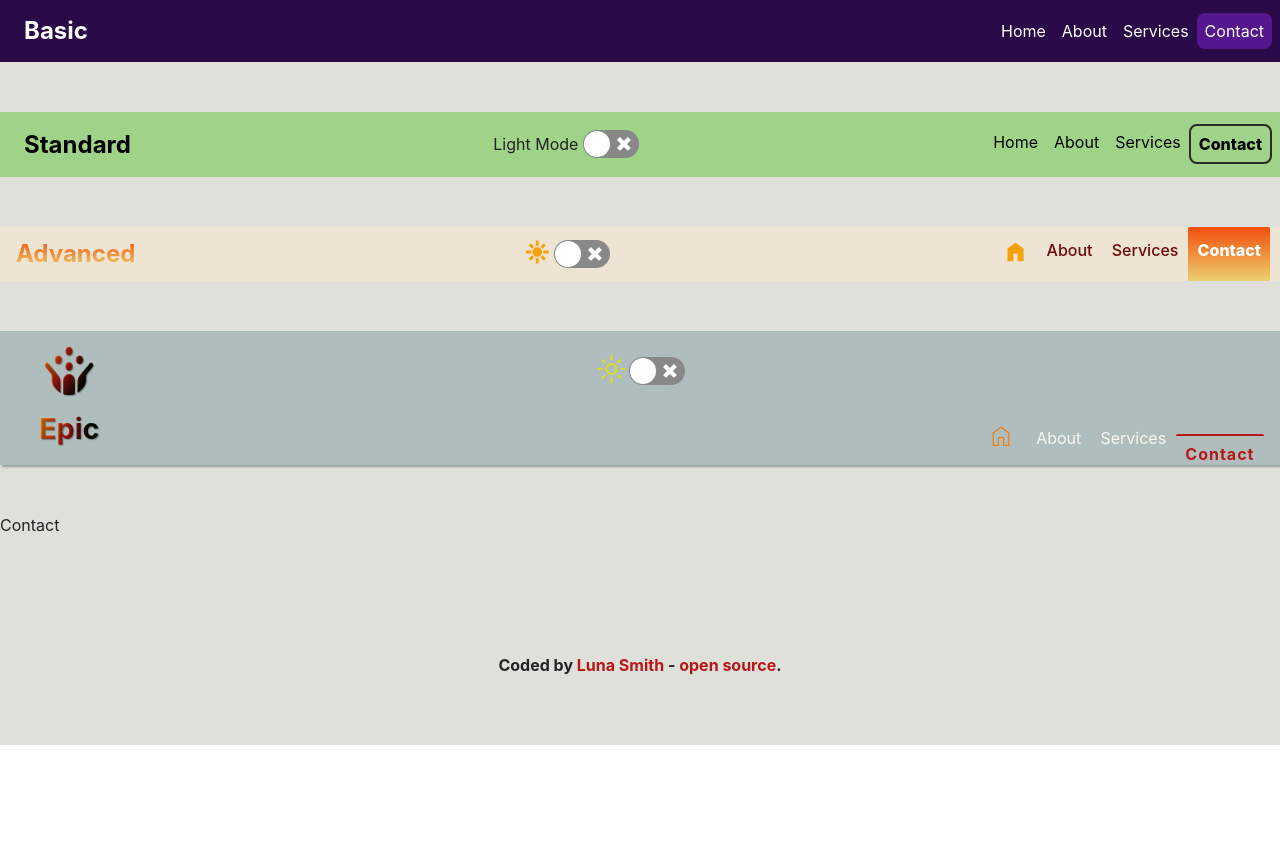
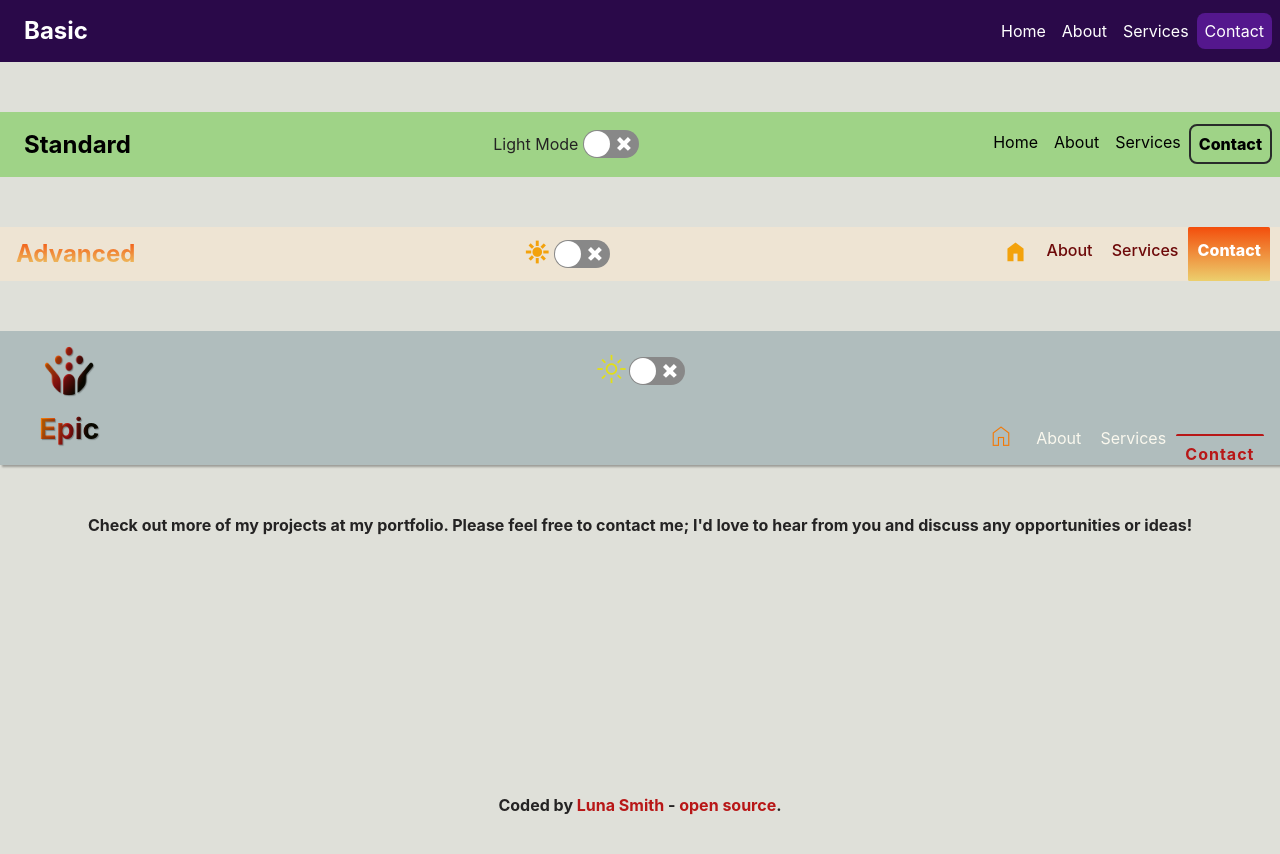
Before and after one commit to Lu-Smith/react_headers, a React (Create React App) app: page /contact in a window 1280 px wide. Shown: the top 854 px of the page. Before the commit the page ends 800 px from the top, so only its background shows below. Built offline with nearby package versions, Linux system fonts and the light colour scheme.

Commit message:
Updated Contact.tsx content

```diff
--- a/src/components/pages/Contact.tsx
+++ b/src/components/pages/Contact.tsx
@@ -1,8 +1,11 @@
-import React from 'react'
+import React from 'react';
+import '../styles/Contact.css';
 
 const Contact = () => {
   return (
-    <div>Contact</div>
+    <div className='Contact'>
+      <h4>Check out more of my projects at my portfolio. Please feel free to contact me; I'd love to hear from you and discuss any opportunities or ideas!</h4>
+    </div>
   )
 }
 
```
